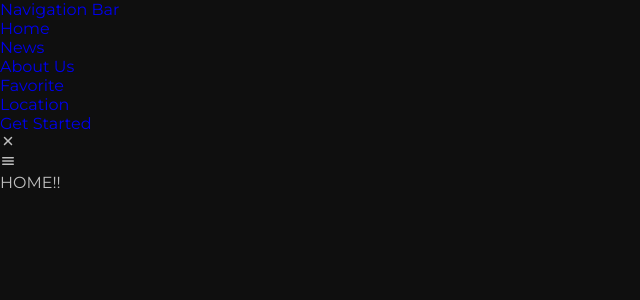
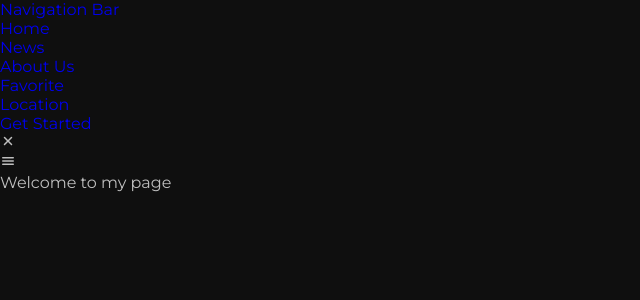
Before and after one commit to BellTitiporn/Navbar_responsive, a React (Vite) app in the folder navbar_res/: page / in a window 1280 px wide. Shown: the top 300 px of the page, without its empty margins (0-640 px from the left). Built offline with nearby package versions, Linux system fonts and the light colour scheme.

Commit message:
Update Home.jsx

```diff
--- a/navbar_res/src/component/Home.jsx
+++ b/navbar_res/src/component/Home.jsx
@@ -1,7 +1,7 @@
 import React from "react";
 
 function Home() {
-  return <div>HOME!!</div>;
+  return <div>Welcome to my page</div>;
 }
 
 export default Home;
```
